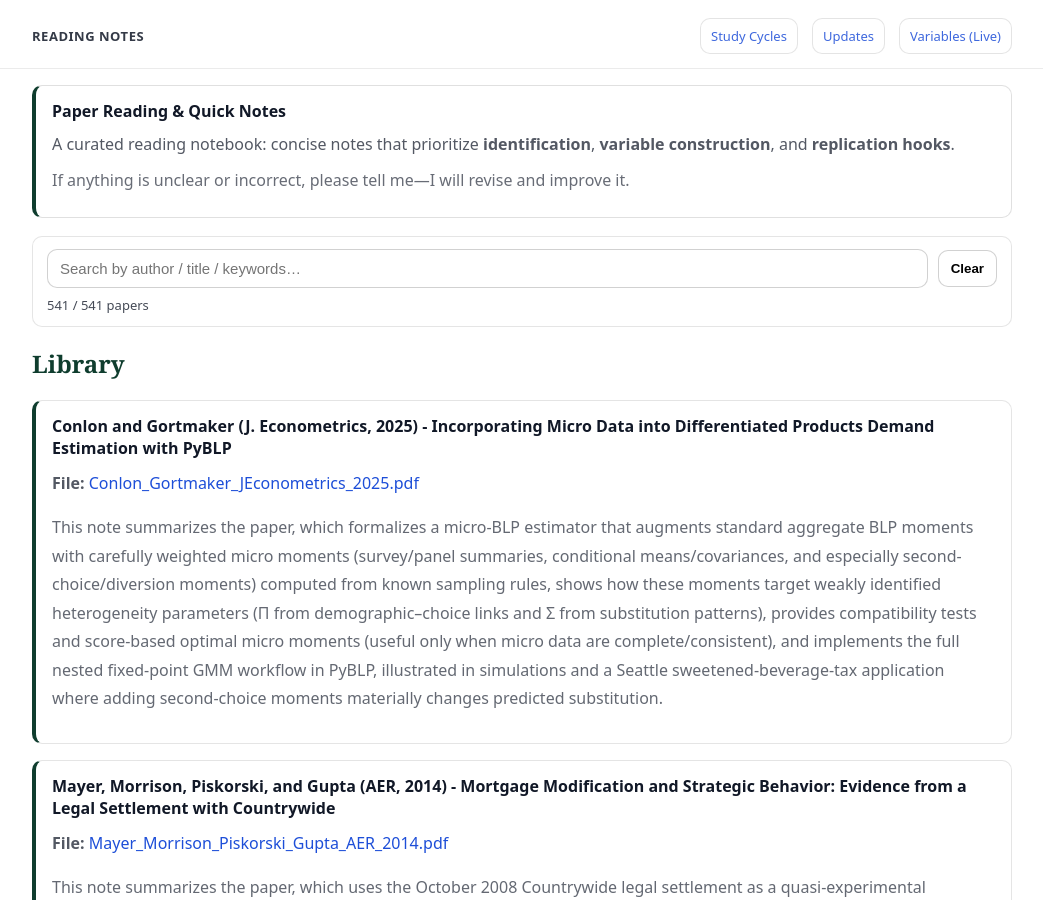
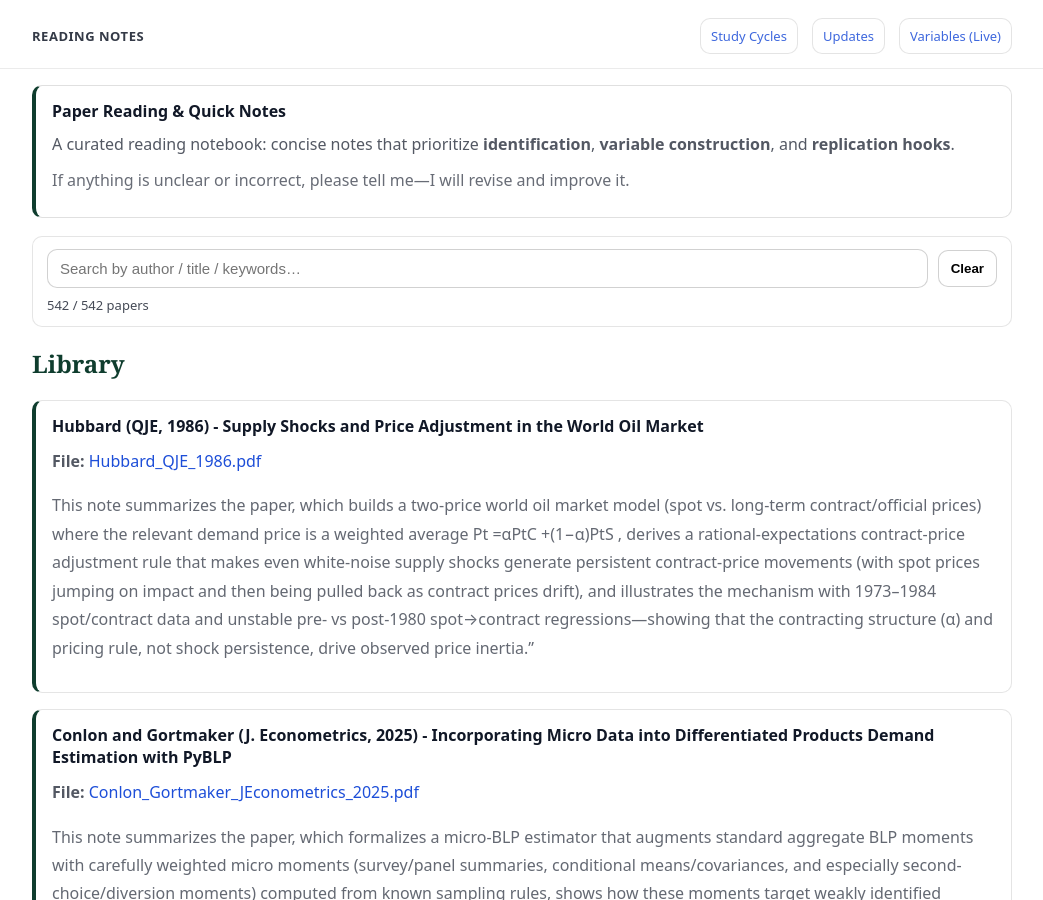
Before and after one commit to yaxinzn/study-archive, a Jekyll site: the page built from reading/index.md, in a window 1280 px wide and 900 px high. Shown: the whole window, without its empty margins (118-1161 px from the left). Built offline with Jekyll 4.4.1, drawn with Linux system fonts in a browser that asks for light colours.

Commit message:
Reading: add/update Hubbard_QJE_1986.pdf

```diff
--- a/_data/reading.yml
+++ b/_data/reading.yml
@@ -1,3 +1,7 @@
+- title: "Hubbard (QJE, 1986) - Supply Shocks and Price Adjustment in the World Oil Market"
+  file: "Hubbard_QJE_1986.pdf"
+  desc: "This note summarizes the paper, which builds a two-price world oil market model (spot vs. long-term contract/official prices) where the relevant demand price is a weighted average Pt =αPtC +(1−α)PtS , derives a rational-expectations contract-price adjustment rule that makes even white-noise supply shocks generate persistent contract-price movements (with spot prices jumping on impact and then being pulled back as contract prices drift), and illustrates the mechanism with 1973–1984 spot/contract data and unstable pre- vs post-1980 spot→contract regressions—showing that the contracting structure (α) and pricing rule, not shock persistence, drive observed price inertia.”"
+
 - title: "Conlon and Gortmaker (J. Econometrics, 2025) - Incorporating Micro Data into Differentiated Products Demand Estimation with PyBLP"
   file: "Conlon_Gortmaker_JEconometrics_2025.pdf"
   desc: "This note summarizes the paper, which formalizes a micro-BLP estimator that augments standard aggregate BLP moments with carefully weighted micro moments (survey/panel summaries, conditional means/covariances, and especially second-choice/diversion moments) computed from known sampling rules, shows how these moments target weakly identified heterogeneity parameters (Π from demographic–choice links and Σ from substitution patterns), provides compatibility tests and score-based optimal micro moments (useful only when micro data are complete/consistent), and implements the full nested fixed-point GMM workflow in PyBLP, illustrated in simulations and a Seattle sweetened-beverage-tax application where adding second-choice moments materially changes predicted substitution."
```
Also changed, not shown: 1 other file.
